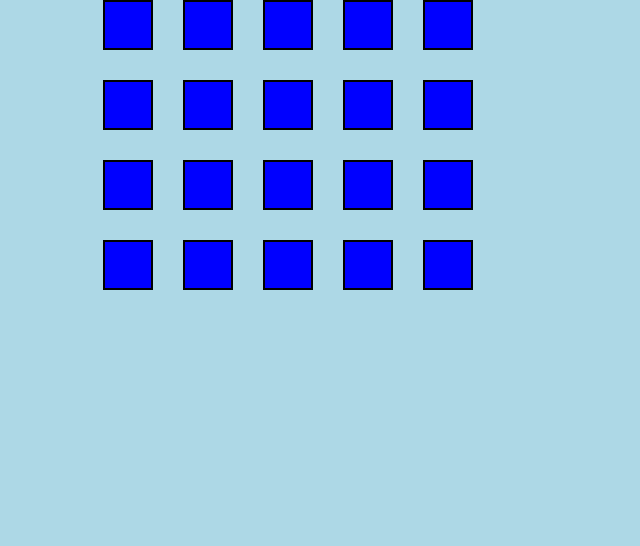
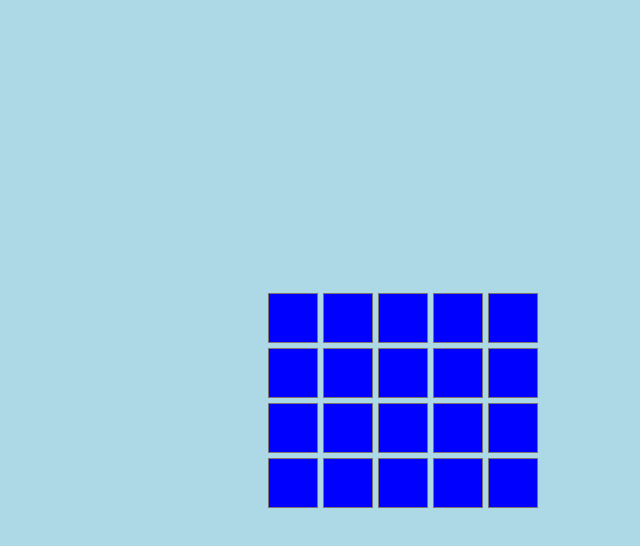
Before and after one commit to tleminen/Laivanupotuspeli, a React (Create React App) app in the folder frontend/: page /laivanupotus/peli in a window 1280 px wide. Shown: the top 546 px of the page, without its empty margins (127-767 px from the left). Built offline with nearby package versions, Linux system fonts and the light colour scheme.

Commit message:
muutoksia css ja peli.js

```diff
--- a/frontend/src/App.css
+++ b/frontend/src/App.css
@@ -21,32 +21,39 @@
   display: flex;
   justify-content: center;
   align-items: center;
-  height: 100 vh;
+  height: 100vh;
+}
+
+.peliruudukot {
+  display: flex;
+  justify-content: space-around;
+  align-items: center;
+  width: 600px;
+}
+
+.vali {
+  width: 200px;
 }
 
 .taulukko {
   display: flex;
-  margin: auto;
 }
 
 .kayttajanTaulukko,
 .vastustajanTaulukko {
   display: grid;
-  grid-template-columns: repeat(5, 70px);
-  grid-template-rows: repeat(4, 70px);
-  gap: 10px;
-  margin-right: 20px;
+  grid-template-columns: repeat(5, 1fr);
+  gap: 5px;
 }
 
 .ruutu {
   width: 50px;
   height: 50px;
-  border: 2px solid black;
   display: flex;
   justify-content: center;
   align-items: center;
+  border: 1px solid #7c7373;
   cursor: pointer;
-  font-size: 24px;
 }
 
 .laiva {
--- a/frontend/src/components/Peli.js
+++ b/frontend/src/components/Peli.js
@@ -128,6 +128,7 @@ const Laivanupotus = () => {
 
   return (
     <div className="peliAlusta">
+      <div className="peliruudukot">
         <div className="taulukko">
           <div className="kayttajanTaulukko">
             {pelaajanTaulukko.map((rivi, riviPaikka) =>
@@ -151,6 +152,7 @@ const Laivanupotus = () => {
               ))
             )}
           </div>
+          <div className="vali" />
           <div className="vastustajanTaulukko">
             {peliAlkaa &&
               vastustajanTaulukko.map((rivi, riviPaikka) =>
@@ -161,7 +163,9 @@ const Laivanupotus = () => {
                     onClick={() =>
                       ruudunKlikkausKasittely(riviPaikka, sarakePaikka)
                     }
-                  color={ruutu === -1 ? "red" : ruutu === 2 ? "gray" : "orange"}
+                    color={
+                      ruutu === -1 ? "red" : ruutu === 2 ? "gray" : "orange"
+                    }
                   />
                 ))
               )}
@@ -169,6 +173,7 @@ const Laivanupotus = () => {
         </div>
         {peliAlkaa && !kayttajanVuoro && <div>Vastustajan vuoro</div>}
       </div>
+    </div>
   );
 };
 
```
Lines whose indentation alone changed are shown as unchanged.
